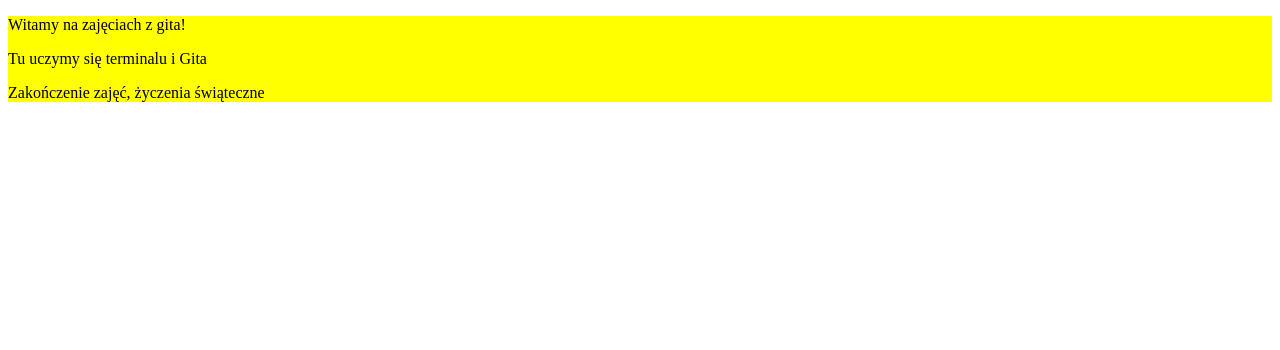
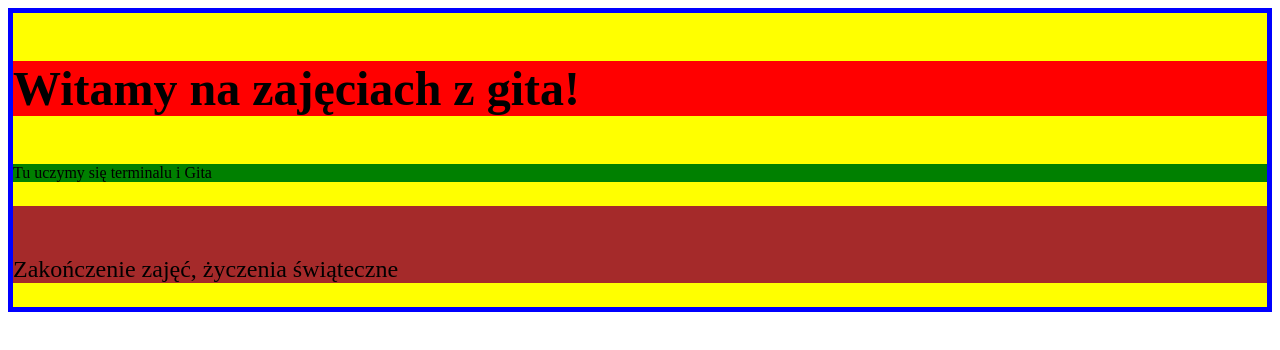
Before and after one commit to annatyrchan/GIT_CDV1, a plain HTML site: page index.html in a window 1280 px wide. Drawn offline with Linux system fonts and the light colour scheme.

Commit message:
Added new styles

```diff
--- a/style.css
+++ b/style.css
@@ -1,3 +1,20 @@
 .container {
   background-color: yellow;
+  border: 5px solid blue;
 }
+
+.introduction {
+  font-size: 3rem;
+  font-weight: bold;
+  background-color: red;
+}
+
+.mainPart {
+  background-color: green;
+}
+
+.ending {
+  padding-top: 50px;
+  font-size: 1.5rem;
+  background-color: brown;
+}
```
